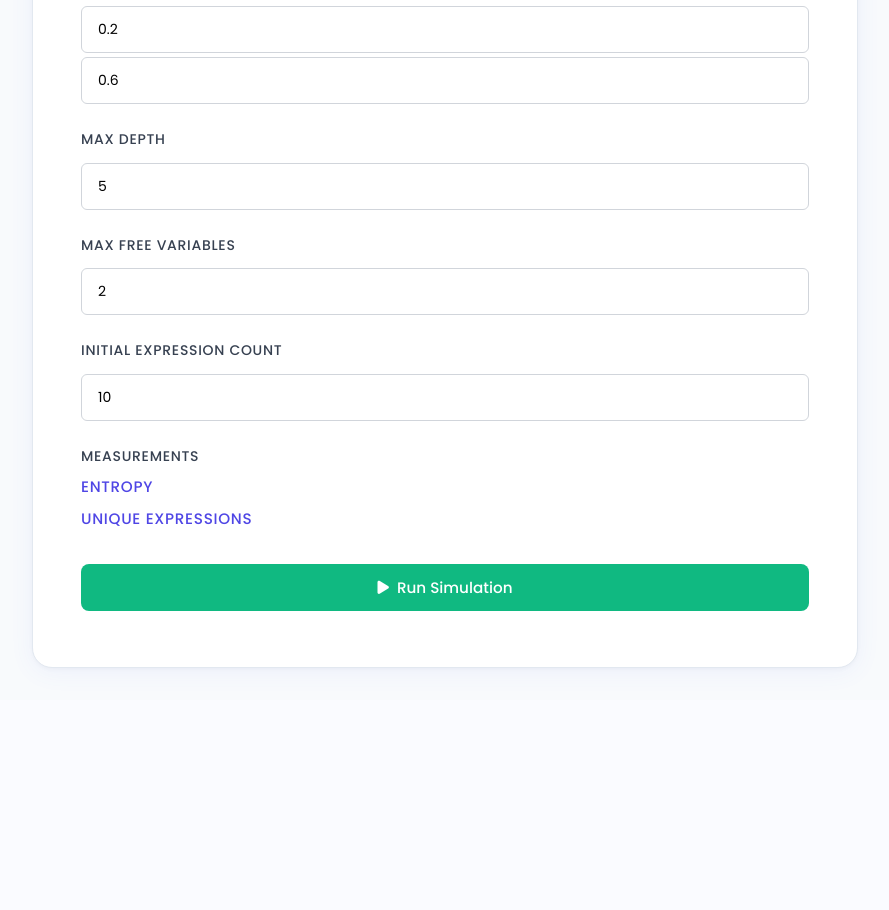
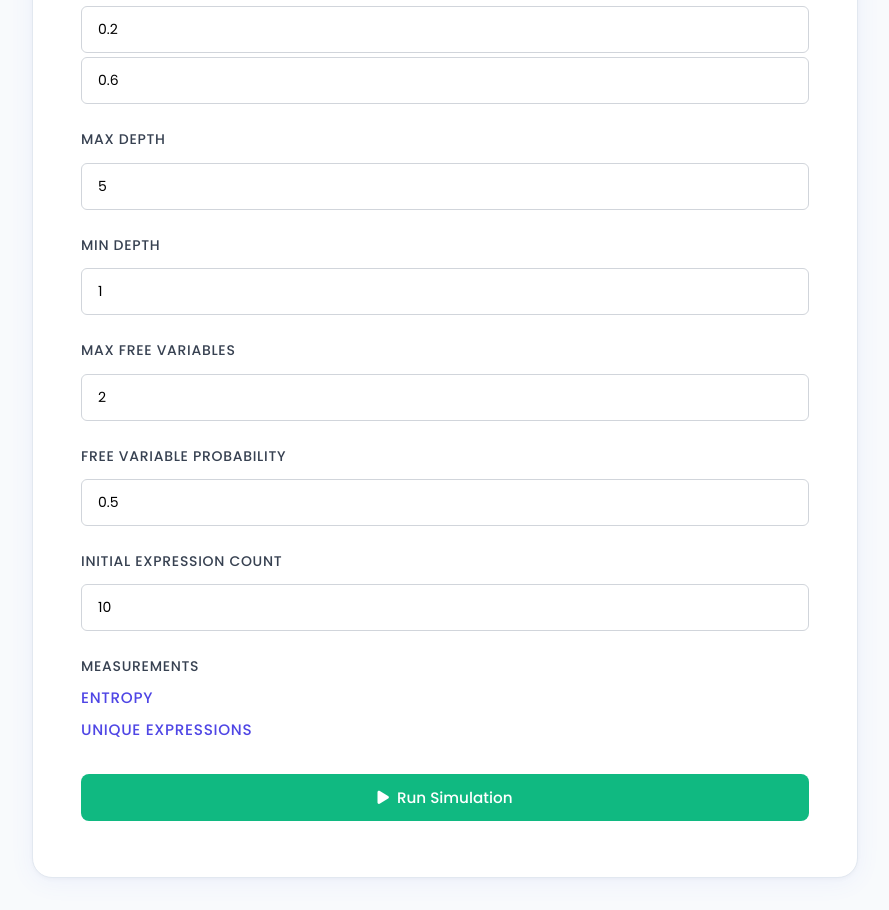
Before and after one commit to mathis-group/Alchemy-Dashboard, a Flask app: page /simulation in a window 1280 px wide. Shown: the part 1197-2107 px from the top of the page, without its empty margins (0-889 px from the left). Before the commit the page ends 1867 px from the top, so only its background shows below. Run offline with Flask 3, Linux system fonts and the light colour scheme; some libraries are stand-ins or nearby versions.

Commit message:
Reapply Fontana config fix &  UV depedency fix

```diff
--- a/alchemy_dashboard/main.py
+++ b/alchemy_dashboard/main.py
@@ -405,18 +405,22 @@ def run_simulation_form():
             abs_high = float(request.form.get('abs_high', 0.5))
             app_low = float(request.form.get('app_low', 0.2))
             app_high = float(request.form.get('app_high', 0.6))
+            min_depth = int(request.form.get('min_depth', 1))
             max_depth = int(request.form.get('max_depth', 5))
             max_free_vars = int(request.form.get('fontana_max_fv', 2))
             expression_count = int(request.form.get('fontana_expression_count', 10))
+            free_variable_probability = float(request.form.get('free_variable_probability', 0.5))
 
             config.update({
                 'abs_low': abs_low,
                 'abs_high': abs_high,
                 'app_low': app_low,
                 'app_high': app_high,
+                'min_depth': min_depth,
                 'max_depth': max_depth,
                 'max_free_vars': max_free_vars,
-                'initial_expression_count': expression_count
+                'initial_expression_count': expression_count,
+                'free_variable_probability': free_variable_probability
             })
 
             generator_params_payload = {
@@ -424,9 +428,11 @@ def run_simulation_form():
                 'abs_high': abs_high,
                 'app_low': app_low,
                 'app_high': app_high,
+                'min_depth': min_depth,
                 'max_depth': max_depth,
                 'max_free_vars': max_free_vars,
-                'initial_expression_count': expression_count
+                'initial_expression_count': expression_count,
+                'free_variable_probability': free_variable_probability
             }
         elif generator_type == 'from_file':
             if 'expressions_file' in request.files:
--- a/alchemy_dashboard/simulation.py
+++ b/alchemy_dashboard/simulation.py
@@ -154,8 +154,10 @@ def run_experiment(config):
         generator = alchemy.PyFontanaGen.from_config(
             abs_range=(config['abs_low'], config['abs_high']),
             app_range=(config['app_low'], config['app_high']),
+            min_depth=config.get('min_depth', 1),
             max_depth=config['max_depth'],
-            max_free_vars=config['max_free_vars']
+            max_free_vars=config['max_free_vars'],
+            free_variable_probability=config.get('free_variable_probability', 0.5)
         )
         # Generate initial expressions
         desired = config.get('initial_expression_count', 10)
--- a/alchemy_dashboard/templates/simulation.html
+++ b/alchemy_dashboard/templates/simulation.html
@@ -105,8 +105,16 @@
                             <input class="form-control" type="number" name="max_depth" value="5"/>
                         </div>
                         <div class="form-group">
+                            <label class="form-label">Min Depth</label>
+                            <input class="form-control" type="number" name="min_depth" value="1" min="0"/>
+                        </div>
+                        <div class="form-group">
                             <label class="form-label">Max Free Variables</label>
                             <input class="form-control" type="number" name="fontana_max_fv" value="2"/>
+                        </div>
+                        <div class="form-group">
+                            <label class="form-label">Free Variable Probability</label>
+                            <input class="form-control" type="number" name="free_variable_probability" value="0.5" step="0.05" min="0" max="1"/>
                         </div>
                         <div class="form-group">
                             <label class="form-label">Initial Expression Count</label>
@@ -284,7 +292,11 @@ function applyGeneratorParams(generatorType, params) {
         setValue('input[name="app_low"]', appLow);
         setValue('input[name="app_high"]', appHigh);
         setValue('input[name="max_depth"]', params.max_depth);
+        const minDepth = params.min_depth ?? params.minDepth;
+        setValue('input[name="min_depth"]', minDepth);
         setValue('input[name="fontana_max_fv"]', params.max_free_vars ?? params.fontana_max_fv);
+        const freeVarProb = params.free_variable_probability ?? params.freevar_probability;
+        setValue('input[name="free_variable_probability"]', freeVarProb);
         const expressionCount = params.initial_expression_count ?? params.expression_count;
         setValue('input[name="fontana_expression_count"]', expressionCount);
     }
```
Also changed, not shown: alchemy_dashboard/templates/index_with_bokeh.html (+9 -0 lines), 1 other file.
